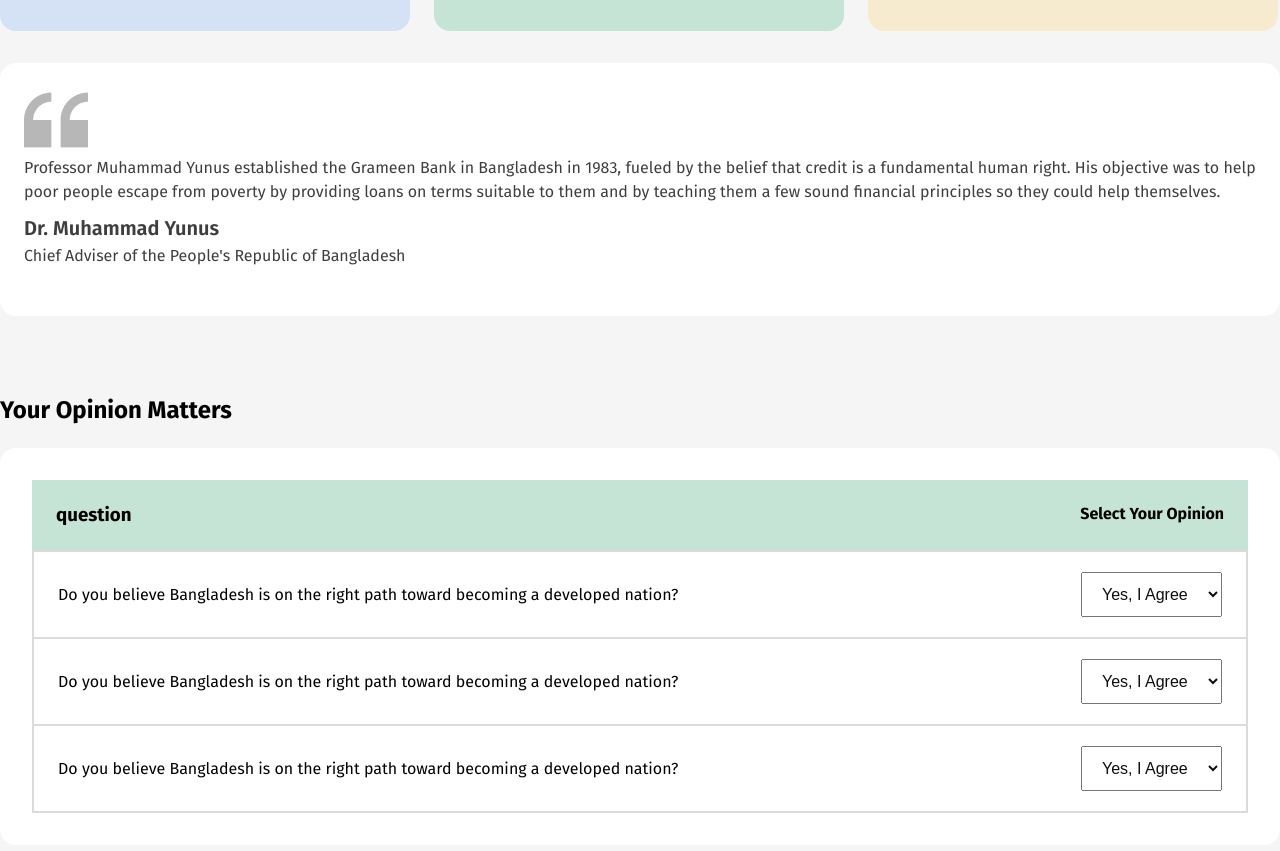
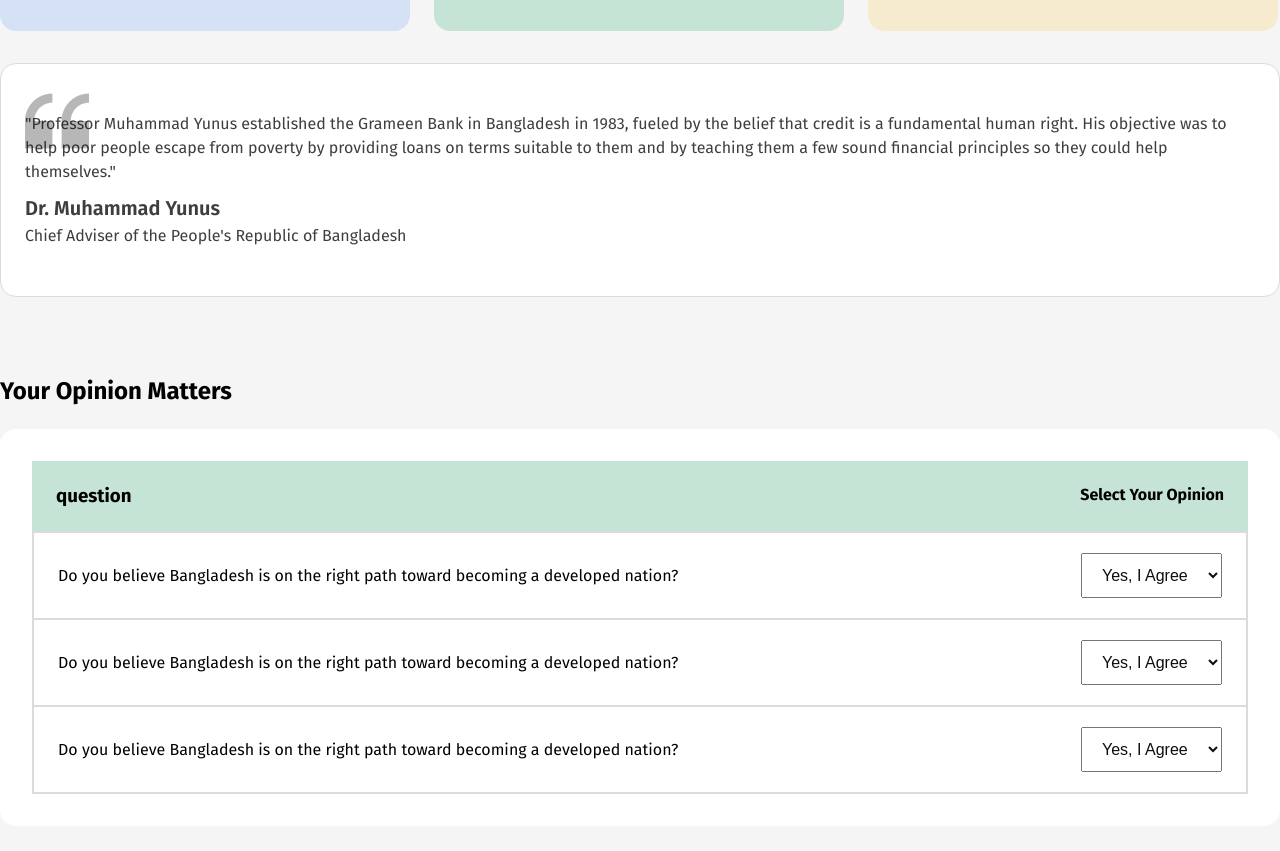
Before and after one commit to suzonmahbub/B11-assignment-1, a plain HTML site: page index.html in a window 1280 px wide. Shown: the part 1645-2496 px from the top of the page. Drawn offline with Linux system fonts and the light colour scheme.

Commit message:
quote section update

```diff
--- a/index.html
+++ b/index.html
@@ -32,7 +32,7 @@
     </section>
 
     <!-- Pillars of Bangladesh -->
-          <section class="pillars-of-bangladesh">
+    <section class="pillars-of-bangladesh">
              <h2 class="title">Pillars of "Bangladesh 2.0"</h2>
              <div class="card-wrapper">
                 <!-- single card -->
@@ -76,7 +76,7 @@
                     </div>
                 </div>
              </div>
-          </section>
+    </section>
 
     <!-- Vision of future -->
     <section class="vision-of-future">
@@ -125,7 +125,7 @@
      <section class="quote-section">
             <img src="./assets/quote-bg.png" alt="quote-bg">
             <div class="quote-content">
-                <p class="description">Professor Muhammad Yunus established the Grameen Bank in Bangladesh in 1983, fueled by the belief that credit is a fundamental human right. His objective was to help poor people escape from poverty by providing loans on terms suitable to them and by teaching them a few sound financial principles so they could help themselves.</p>
+                <p class="description">"Professor Muhammad Yunus established the Grameen Bank in Bangladesh in 1983, fueled by the belief that credit is a fundamental human right. His objective was to help poor people escape from poverty by providing loans on terms suitable to them and by teaching them a few sound financial principles so they could help themselves."</p>
                 <h3 class="title">Dr. Muhammad Yunus</h3>
                 <h5 class="subtitle">Chief Adviser of the People's Republic of Bangladesh</h5>
             </div>
--- a/style/style.css
+++ b/style/style.css
@@ -269,13 +269,21 @@ body {
 .quote-section {
     max-width: 1280px;
     margin: 0 auto;
-    padding: 25px 24px 48px 24px;
     background-color: #fff;
+    border: 1px solid #dbdbdb;
     border-radius: 16px;
     margin-top: 32px;
     position: relative;
 }
+.quote-section img {
+    position: absolute;
+    top: 25px;
+    left: 24px;
+}
 
+.quote-content {
+    padding: 48px 24px;
+}
 .quote-content .description {
     color: #0E0E0ECC;
     font-size: 16px;
```
